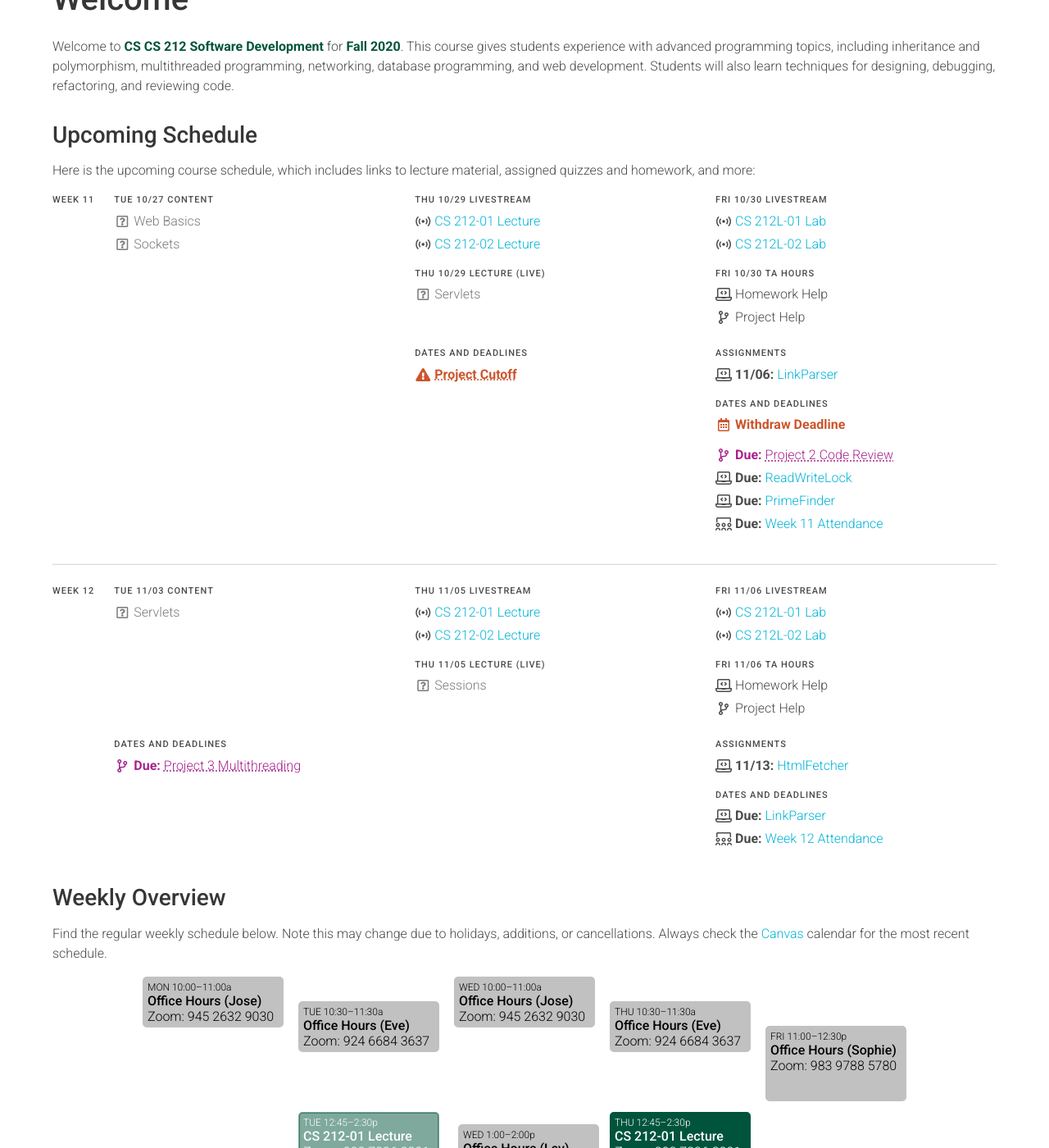
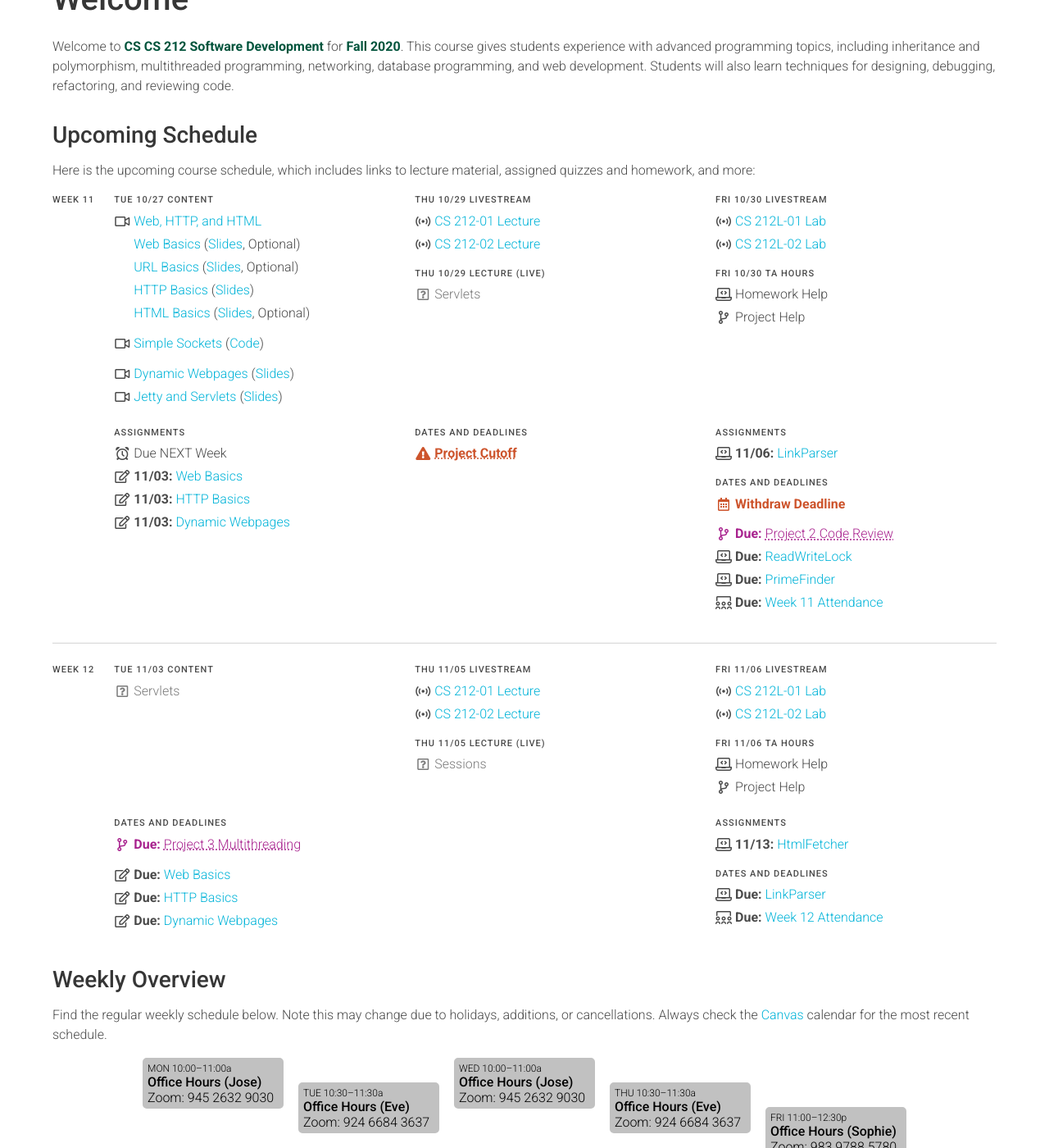
Before and after one commit to usf-cs212-fall2020/usf-cs212-fall2020.github.io, a Jekyll site: the page built from index.md, in a window 1280 px wide and 1400 px high, scrolled down 285 px. Shown: the whole window at 82% size. Built offline with Jekyll 4.4.1, drawn with Linux system fonts in a browser that asks for light colours.

Commit message:
Adding Tuesday content.

```diff
--- a/_data/schedule.yml
+++ b/_data/schedule.yml
@@ -1449,11 +1449,67 @@ weeks:
         sections:
           - label: 'Content'
             items:
+              - text: 'Web, HTTP, and HTML'
+                link: 'https://www.youtube.com/playlist?list=PLm6V-0HXZmF2VBZ1DNto-e6lG_zggopxz'
+                icon: *icon_video
+
               - text: 'Web Basics'
-                type: 'has-text-grey'
-
-              - text: 'Sockets'
-                type: 'has-text-grey'
+                link: 'https://youtu.be/ajv8lkb0gxA'
+                more: '(<a href="https://drive.google.com/file/d/0BxYofk0iB_upNTVsMXdsa1F2bzg/view">Slides</a>, Optional)'
+                icon: *icon_nothing
+
+              - text: 'URL Basics'
+                link: 'https://youtu.be/cI-VhGh5P2c'
+                more: '(<a href="https://drive.google.com/file/d/0BxYofk0iB_upMUxuOWRuaUVIalU/view">Slides</a>, Optional)'
+                icon: *icon_nothing
+
+              - text: 'HTTP Basics'
+                link: 'https://youtu.be/L5UP8-3gA44'
+                more: '(<a href="https://drive.google.com/file/d/0BxYofk0iB_upTEhpWEw0TE9WSDA/view">Slides</a>)'
+                icon: *icon_nothing
+
+              - text: 'HTML Basics'
+                link: 'https://youtu.be/WwUHj6NAOjg'
+                more: '(<a href="https://drive.google.com/file/d/0BxYofk0iB_updW1qdnJEOXlMcTg/view">Slides</a>, Optional)'
+                icon: *icon_nothing
+
+              - text: 'Simple Sockets'
+                link: 'https://usfca.zoom.us/rec/share/1nE_2TgZxSvpyo99PNMwksYW8fNLgM_0OcTBgmmEZVmqIITSlHvw92ryTs5bwm0h.Hv2zqURWp0kmxGgY?startTime=1586139307000'
+                type: 'bump'
+                icon: *icon_video
+                more: '(<a href="https://github.com/usf-cs212-2020/lectures/tree/master/Sockets">Code</a>)'
+
+              - text: 'Dynamic Webpages'
+                link: 'https://usfca.zoom.us/rec/share/7KvTE5q-MoBiQH5-baSdv2kFyOzqm0kD-aufNOrxsXxT8bLizi-yG8ePF9qehnY2.pp3AfAMtyaiXnJZc?startTime=1586136729000'
+                type: 'bump'
+                icon: *icon_video
+                more: '(<a href="https://drive.google.com/open?id=0BxYofk0iB_upY1ozdHk5VVYycUE">Slides</a>)'
+
+              - text: 'Jetty and Servlets'
+                link: 'https://usfca.zoom.us/rec/share/pVBbE2AwBjPRPG6C-js_6jMmd5JT30iw869cBctQlcMTYac5WxTvUT1rlvNb_m4W.nqdLllLcxQkkQzGU?startTime=1586137298000'
+                icon: *icon_video
+                more: '(<a href="https://drive.google.com/open?id=0BxYofk0iB_upZFFPWUZocmdtLWM">Slides</a>)'
+
+          - label: 'Assignments'
+            dates: true
+            items:
+              - text: 'Due NEXT Week'
+                icon: *icon_time
+
+              - text: 'Web Basics'
+                link: 'https://usfca.instructure.com/courses/1594619/quizzes/2364163'
+                icon: *icon_quiz
+                date: 2020-11-03
+
+              - text: 'HTTP Basics'
+                link: 'https://usfca.instructure.com/courses/1594619/quizzes/2364173'
+                icon: *icon_quiz
+                date: 2020-11-03
+
+              - text: 'Dynamic Webpages'
+                link: 'https://usfca.instructure.com/courses/1594619/quizzes/2364176'
+                icon: *icon_quiz
+                date: 2020-11-03
 
       - date: 2020-10-29
         sections:
@@ -1528,6 +1584,22 @@ weeks:
             dates: true
             items:
               - <<: *project3f
+
+              - text: 'Web Basics'
+                link: 'https://usfca.instructure.com/courses/1594619/quizzes/2364163'
+                icon: *icon_quiz
+                date: 2020-11-03
+                type: 'bump'
+
+              - text: 'HTTP Basics'
+                link: 'https://usfca.instructure.com/courses/1594619/quizzes/2364173'
+                icon: *icon_quiz
+                date: 2020-11-03
+
+              - text: 'Dynamic Webpages'
+                link: 'https://usfca.instructure.com/courses/1594619/quizzes/2364176'
+                icon: *icon_quiz
+                date: 2020-11-03
 
       - date: 2020-11-05
         sections:
```
